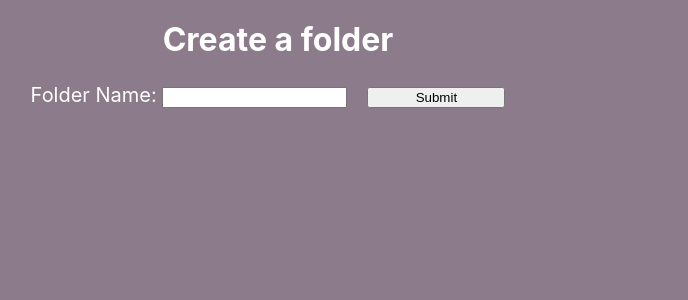
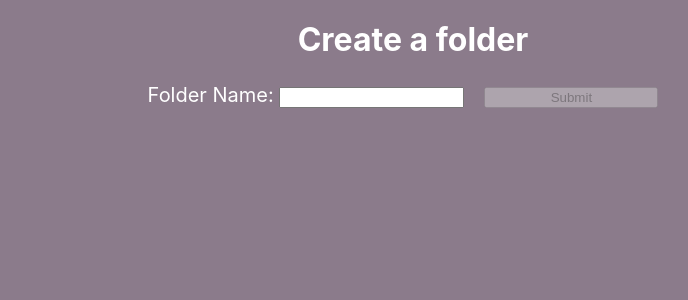
Before and after one commit to cpedersen/noteful, a React (Create React App) app: page /add-folder in a window 1280 px wide. Shown: the top 300 px of the page, without its empty margins (227-915 px from the left). Built offline with nearby package versions, Linux system fonts and the light colour scheme; no server answers.

Commit message:
1) Fixed selection of default menu pick; 2) Added validation support for folder and note names

```diff
--- a/package.json
+++ b/package.json
@@ -12,6 +12,7 @@
     "date-fns": "^2.15.0",
     "font-awesome": "^4.7.0",
     "moment": "^2.26.0",
+    "prop-types": "^15.7.2",
     "react": "^16.13.1",
     "react-dom": "^16.13.1",
     "react-router-dom": "^5.2.0",
@@ -21,7 +22,9 @@
     "start": "react-scripts start",
     "build": "react-scripts build",
     "test": "react-scripts test",
-    "eject": "react-scripts eject"
+    "eject": "react-scripts eject",
+    "serve": "serve -s build",
+    "preserve": "npm run build"
   },
   "eslintConfig": {
     "extends": "react-app"
--- a/src/App.css
+++ b/src/App.css
@@ -5,7 +5,7 @@ body {
 .App {
     margin: 25px 25px 25px 25px;
     background-color:  #8B7B8B;
-    width: 75%;
+    /*width: 75%;*/
     /*display: grid | inline-grid;
     grid-template-columns: 20px 200px;*/
 
@@ -17,19 +17,39 @@ body {
         "sidebar main";*/
 }
 
+/* How prevent overlapping sections? */
+/* 1. Use width percentages */
+/* 2. Use max-width */
+/* 3. Use display: block */
+
+.Section_All {
+    width: 100%;
+    margin: auto;
+    max-width: 1200px;
+}
+
 .Section_Sidebar {
     color: white;
-    display: inline;
-    width: 20%;
-    height: 100%;
-
+    display: block;
+    /*float: left;
+    clear: both;*/
+    /*display: inline;
+    width: 30%;
+    max-width: 100px;
+    height: 100%;*/
 }
 
 .Section_Main {
     color: white;
+    display: block;
+    /*float: left;
+    clear: both;*/
+    /*width: 70%;
+    max-width: 600px;
+    float: left;
+    margin: 0px 0px 0px 100px;
     display: inline;
-    width: 80%;
-    height: 100%;
+    height: 100%;*/
 }
 
 /*.Left-Half {
--- a/src/App.js
+++ b/src/App.js
@@ -9,6 +9,8 @@ import NotesContext from './notesContext'
 import config from './config'
 import AddFolder from './addFolder'
 import AddNote from './addNote'
+import ErrorBoundary from './errorBoundary'
+import ValidationError from './validationError'
 import './App.css'
 
 class App extends Component {
@@ -54,6 +56,19 @@ class App extends Component {
     })
   }
 
+  validateName(name) {
+    console.log("Inside validateName");
+    //const name = this.state.name.trim();
+    console.log("name: " + name);
+    if (name.length === 0) {
+      return 'Name is required';
+    } else if (name.length < 3) {
+      return 'Name must be at least 3 characters long';
+    } else if (name.length > 49) {
+      return 'Name must be less than 50 characters long';
+    }
+  }
+
   componentDidMount() {
     Promise.all([
       fetch(config.API_ENDPOINT + "/notes"),
@@ -76,12 +91,15 @@ class App extends Component {
       folders: this.state.folders,
       deleteNote: this.deleteNote,
       addFolder: this.addFolder,
-      addNote: this.addNote
+      addNote: this.addNote,
+      validateName: this.validateName
     }
 
     return (
       <NotesContext.Provider value={contextValue}>
         <section className="App">
+            <section className="Section_All">
+              <section className="Section_Header">
               <Switch>
                 <Route
                   exact path="/"
@@ -96,6 +114,7 @@ class App extends Component {
                   component={Header}
                 />
               </Switch>
+            </section>
             <section className="Section_Sidebar">
                 <Switch>
                     <Route
@@ -113,6 +132,7 @@ class App extends Component {
                 </Switch>
             </section>
             <section className="Section_Main">
+
                   <Switch>
                     <Route
                       exact path="/"
@@ -135,6 +155,8 @@ class App extends Component {
                       component={AddNote}
                     />
                   </Switch>
+
+            </section>
           </section>
         </section>
       </NotesContext.Provider>
--- a/src/addFolder.js
+++ b/src/addFolder.js
@@ -36,6 +36,10 @@ class AddFolder extends Component {
           .catch(error => console.log('error', error));
     }
 
+    validateName() {
+        return this.context.validateName(this.state.name)
+    }
+
     render() {
         return (
             <form className="AddFolder" onSubmit={e => this.handleSubmit(e)}>
@@ -56,6 +60,9 @@ class AddFolder extends Component {
                     type="submit"
                     value="Submit"
                     className="SubmitButton"
+                    disabled={
+                        this.validateName()
+                    }
                 />
             </form>
         );
--- a/src/addNote.js
+++ b/src/addNote.js
@@ -9,7 +9,7 @@ class AddNote extends Component {
         this.state = {
             name: '',
             id: '',
-            folderId: 'b0715efe-ffaf-11e8-8eb2-f2801f1b9fd1',
+            folderId: '',
             content: "",
             value: '',
         }
@@ -19,23 +19,18 @@ class AddNote extends Component {
     }
 
     handleChangeOfNote(event) {
-        //console.log("handleChange value: " + event.target.value);
-        //console.log("handleChange name: " + event.target.name);
         this.setState(
             {[event.target.name]: event.target.value}
         );
     }
 
     handleChangeOfFolder(event) {
-        //console.log("handleChange value: " + event.target.value);
-        //console.log("handleChange folderId: " + this.state.folderId);
         this.setState(
             {folderId: event.target.value}
         );
     }
 
     handleSubmit(event) {
-        //console.log("this.context: " + JSON.stringify(this.context))
         event.preventDefault();
         let requestOptions = {
           method: 'POST',
@@ -53,7 +48,7 @@ class AddNote extends Component {
         fetch("http://localhost:9090/notes/", requestOptions)
           .then(response => response.json())
           .then(result => {
-              console.log("result:" + JSON.stringify(result));
+              //console.log("result:" + JSON.stringify(result));
               this.context.addNote(
                   result.name,
                   result.id,
@@ -64,6 +59,16 @@ class AddNote extends Component {
               this.props.history.push("/");
             })
           .catch(error => console.log('error', error));
+    }
+
+    validateName() {
+        return this.context.validateName(this.state.name)
+    }
+
+    componentDidMount() {
+        this.setState ({
+            folderId: this.context.folders[0].id
+        });
     }
 
     render() {
@@ -116,6 +121,9 @@ class AddNote extends Component {
                     type="submit"
                     value="Submit"
                     className="SubmitButton"
+                    disabled={
+                        this.validateName()
+                    }
                 />
             </form>
         );
--- /dev/null
+++ b/src/errorBoundary.js
@@ -0,0 +1,33 @@
+import React, { Component } from 'react'
+//import { NavLink, Link } from 'react-router-dom'
+import NotesContext from './notesContext'
+//import './errorBoundary.css'
+
+class ErrorBoundary extends Component {
+    constructor(props) {
+        super(props);
+        this.state = {
+            hasError: false
+        }
+    }
+    static contextType = NotesContext
+
+    static getDerivedStateFromError(error) {
+        // Update state so the next render will show the fallback UI.
+        return { hasError: true };
+      }
+
+    /*componentDidCatch(error, errorInfo) {
+        logErrorToMyService(error, errorInfo);
+    }*/
+
+    render() {
+        if (this.state.hasError) {
+            return (
+                <h1 className="ErrorBoundary">Something went wrong.</h1>
+            );
+        }
+    }
+}
+
+export default ErrorBoundary;
--- a/src/main.css
+++ b/src/main.css
@@ -44,6 +44,7 @@
 
 .AddNote_Button_Section {
     text-align: center;
+    margin: 20px auto;
 }
 
 .AddNote_Button {
@@ -55,7 +56,7 @@
     text-decoration: inherit;
     border-radius: 50%;
     font-size: 14px;
-    margin: 20px auto;
+    /*margin: 20px auto;*/
 }
 
 .Note_Name {
--- a/src/notesContext.js
+++ b/src/notesContext.js
@@ -5,7 +5,10 @@ const NotesContext = React.createContext({
   folders: [],
   addNote: () => {},
   deleteNote: () => {},
-  addFolder: () => {}
+  addFolder: () => {},
+  //validateName: () => {}
 })
 
+//
+
 export default NotesContext;
--- /dev/null
+++ b/src/validationError.js
@@ -0,0 +1,12 @@
+import React, { Component } from 'react'
+
+export default function ValidationError(props) {
+    console.log("We are validating the UI input");
+    if(props.message) {
+      return (
+        <div className="error">{props.message}</div>
+      );
+    }
+
+    return <></>
+  }
```
Lines whose indentation alone changed are shown as unchanged.
